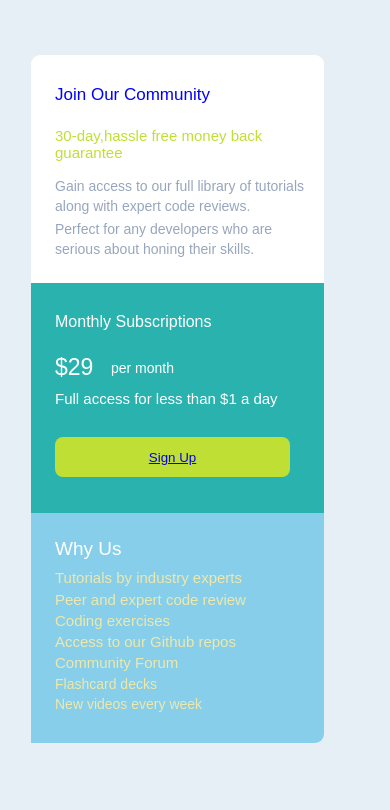
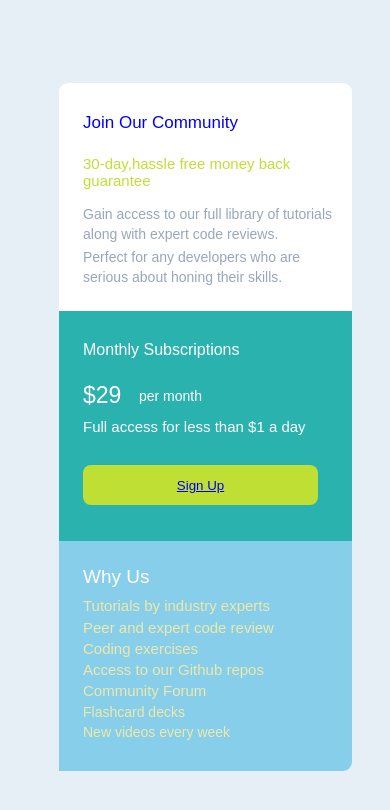
Before and after one commit to Kadooski2007/chisom, a plain HTML site: page index.html in a window 390 px wide. Drawn offline with Linux system fonts and the light colour scheme.

Commit message:
initial commit

```diff
--- a/style.css
+++ b/style.css
@@ -75,7 +75,7 @@ html,body{
      position: relative;
      left: 37px;
      top: 30px;
-
+     width: 50px;
      }
      #awo{
          position: relative;
@@ -95,7 +95,7 @@ html,body{
      position: relative;
      left: 37px;
      top: -15px;
-
+     width: 225px;
      }
      .reduce{
          width: 373px;
@@ -189,7 +189,11 @@ html,body{
      left: 37px;
      top: -25px;
      }
-
+     body{
+        padding: 30px;
+        margin: auto;
+        box-sizing: border-box;
+     }
 
 
      /* //mobile styling */
@@ -212,6 +216,7 @@ html,body{
      position: relative;
      left: 24px;
      top: 30px;
+     width: 160px;
      }
      #play{
      position: relative;
@@ -256,6 +261,7 @@ html,body{
      }
      #ster{
      position: relative;
+     width: 158px;
      color: white ;
      font-size: 16px;
      font-family: sans-serif;
@@ -277,6 +283,7 @@ html,body{
      #awo{
          position: relative;
      color: white ;
+     width: 67px;
      font-size: 14px;
      font-family: sans-serif;
      position: relative;
@@ -316,6 +323,7 @@ html,body{
          position: relative;
      color: white ;
      font-size: 19px;
+     width: 100px;
      font-family: sans-serif;
      position: relative;
      left: 24px;
@@ -327,6 +335,7 @@ html,body{
      font-size: 15px;
      font-family: sans-serif;
      position: relative;
+     width: 190px;
      left: 24px;
      top: 15px;
      }
@@ -334,6 +343,7 @@ html,body{
          position: relative;
      color:  palegoldenrod ;
      font-size: 15px;
+     width: 230px;
      font-family: sans-serif;
      position: relative;
      left: 24px;
@@ -343,6 +353,7 @@ html,body{
          position: relative;
      color:  palegoldenrod ;
      font-size: 15px;
+     width: 180px;
      font-family: sans-serif;
      position: relative;
      left: 24px;
@@ -352,6 +363,7 @@ html,body{
          position: relative;
      color:  palegoldenrod ;
      font-size: 15px;
+     width: 220px;
      font-family: sans-serif;
      position: relative;
      left: 24px;
@@ -364,6 +376,7 @@ html,body{
      font-size: 15px;
      font-family: sans-serif;
      position: relative;
+     width: 230px;
      left: 24px;
      top: -28px;
      }
@@ -371,6 +384,7 @@ html,body{
          position: relative;
      color:  palegoldenrod;
      font-size: 14px;
+     width: 200px;
      font-family: sans-serif;
      position: relative;
      left: 24px;
@@ -382,12 +396,52 @@ html,body{
      font-size: 14px;
      font-family: sans-serif;
      position: relative;
+     width: 180px;
      left: 24px;
      top: -48px;
      }
-    html,body{
-     overflow-x: hidden;
-     overflow-y: scroll;
-    }
 
  }
+
+ @media screen and (max-width:380px){
+    body{
+        padding: 20px;
+        margin: auto;
+        box-sizing: border-box;
+     }
+ }
+ @media screen and (max-width:395px){
+    body{
+        padding: 24px;
+        margin: auto;
+        box-sizing: border-box;
+     }
+ }
+ @media screen and (max-width:430px){
+    body{
+        padding: 46px;
+        margin: auto;
+        box-sizing: border-box;
+     }
+ }
+ @media screen and (max-width:415px){
+ body{
+    padding: 36px;
+    margin: auto;
+    box-sizing: border-box;
+ }
+}
+@media screen and (max-width:370px){
+    body{
+        padding: 12px;
+        margin: auto;
+        box-sizing: border-box;
+     }
+}
+@media screen and (max-width:350px){
+    body{
+        padding: 12px;
+        margin: auto;
+        box-sizing: border-box;
+     }
+}
```
Also changed, not shown: brat.html (+29 -1 lines).
